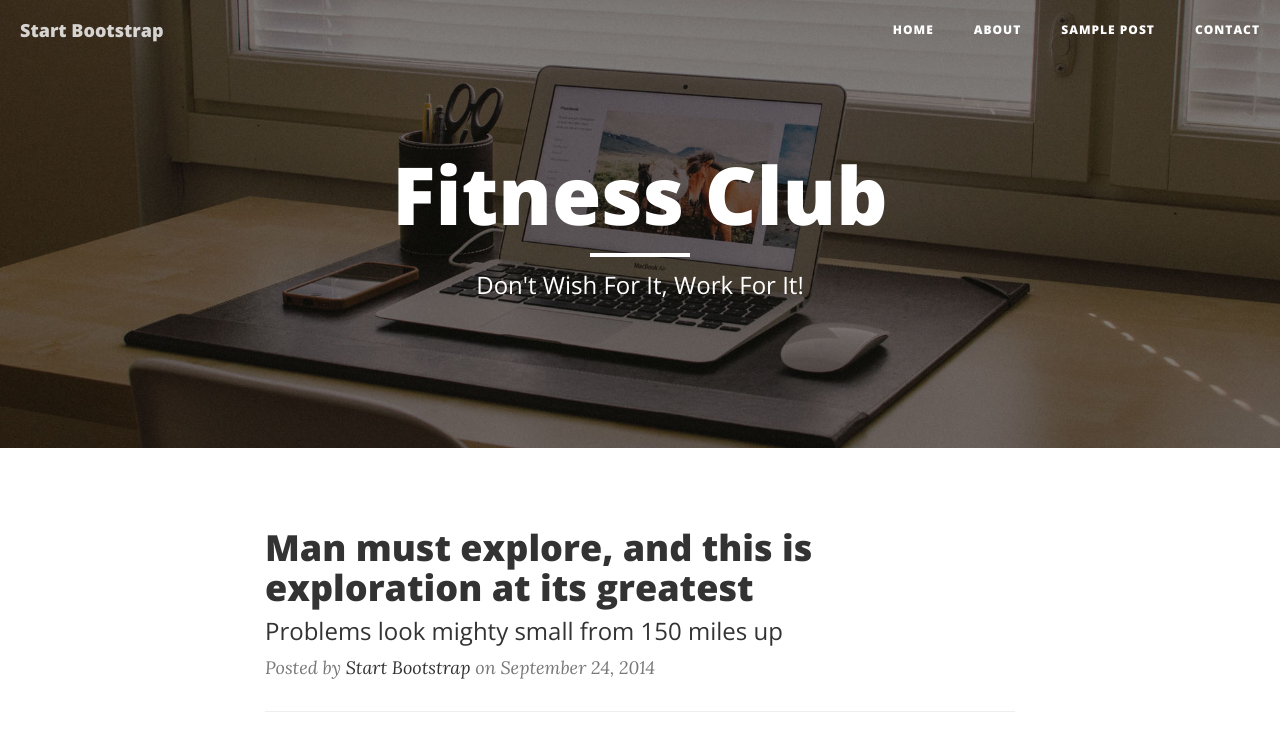
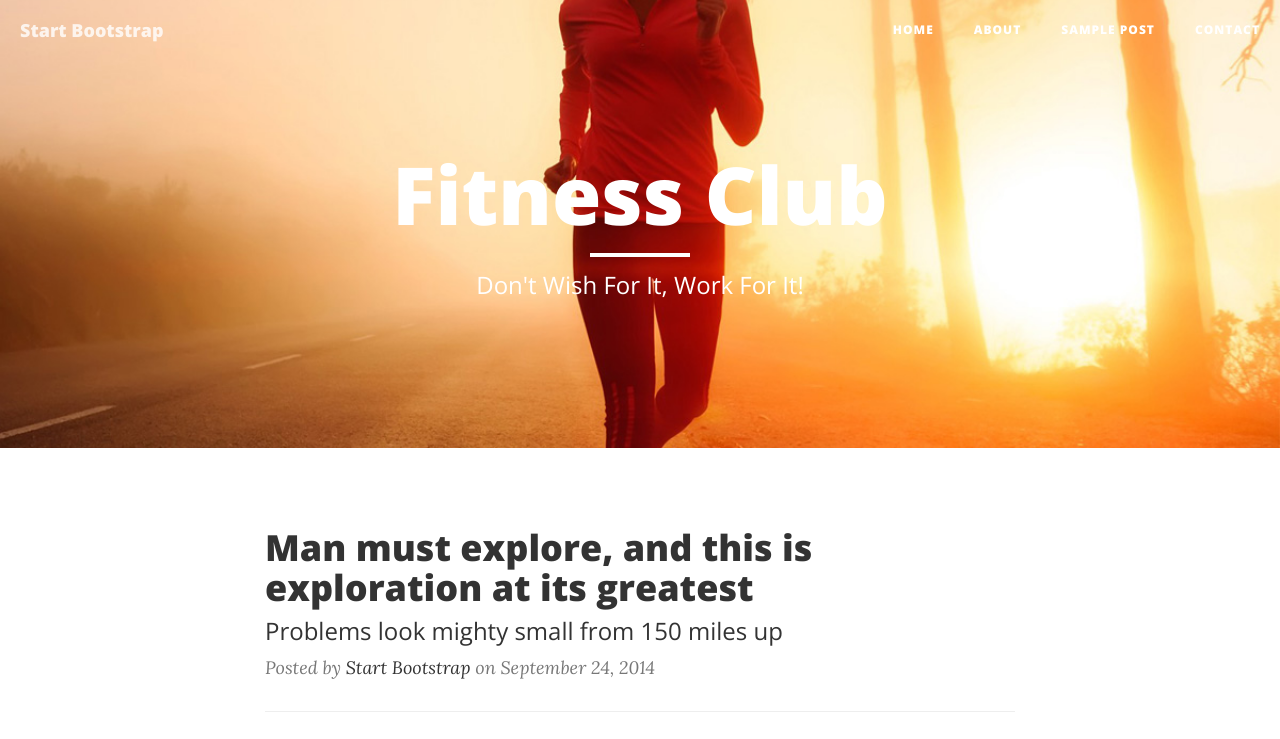
Before and after one commit to tiboldecjhunjie/Blog, a website: page index.html in a window 1280 px wide. Shown: the top 739 px of the page. Drawn offline with nearby package versions, Linux system fonts and the light colour scheme.

Commit message:
Update index.html

```diff
--- a/index.html
+++ b/index.html
@@ -69,7 +69,7 @@
 
     <!-- Page Header -->
     <!-- Set your background image for this header on the line below. -->
-    <header class="intro-header" style="background-image: url('img/home-bg.jpg')">
+    <header class="intro-header" style="background-image: url('img/1.jpg')">
         <div class="container">
             <div class="row">
                 <div class="col-lg-8 col-lg-offset-2 col-md-10 col-md-offset-1">
```
